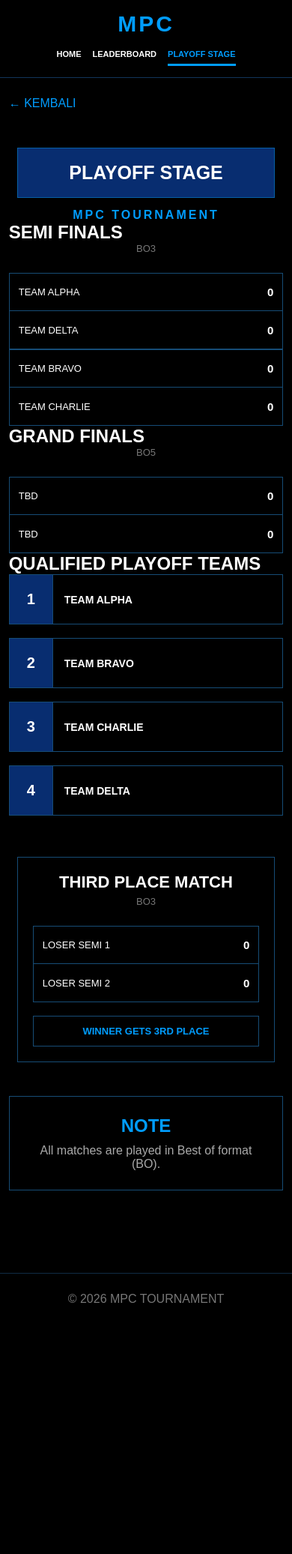
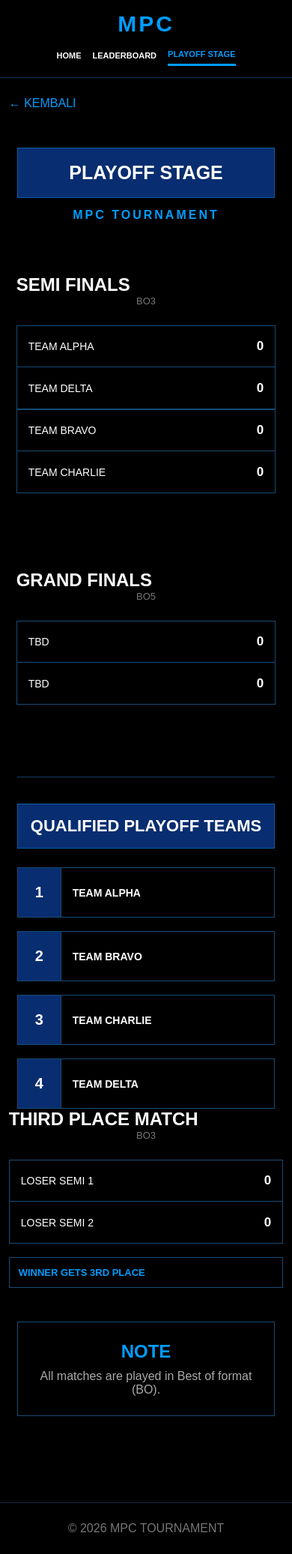
Before and after one commit to naqiuddin2303/MPC, a Flask app: page /playoff in a window 390 px wide. Shown: the whole page at 75% size. Before the commit the page ends 1738 px from the top, so only its background shows below. Run offline with Flask 3, Linux system fonts and the light colour scheme.

Commit message:
Update style.css

```diff
--- a/static/style.css
+++ b/static/style.css
@@ -17,6 +17,7 @@ body {
     color: #fff;
     font-family: Arial, Helvetica, sans-serif;
     min-height: 100vh;
+    overflow-x: hidden;
 }
 
 
@@ -45,6 +50,7 @@ nav {
 .menu,
 .nav-links {
     display: flex;
+    align-items: center;
     gap: 30px;
 }
 
@@ -268,97 +248,116 @@ td.left {
     text-align: left;
 }
 
-tbody tr:hover,
 table tr:hover {
     background: #031426;
 }
 
 
 /* ==========================================
-   PLAYOFF PAGE
+   PLAYOFF HEADER
 ========================================== */
 
 .playoff-header {
     width: 94%;
     max-width: 1500px;
-    margin: 30px auto 0;
+
+    margin: 30px auto 35px;
+
+    text-align: center;
+}
+
+.playoff-header h1 {
+    background: #082d70;
+
+    border: 1px solid #075fa5;
+
+    padding: 18px;
+
+    font-size: 34px;
+}
+
+.playoff-header p {
+    color: #009dff;
+
+    margin-top: 14px;
+
+    font-weight: bold;
+
+    letter-spacing: 3px;
 }
 
 
 /* ==========================================
-   PLAYOFF BRACKET
+   PLAYOFF BOX
 ========================================== */
 
-.playoff-bracket {
-    position: relative;
-
+.playoff-box {
     width: 94%;
     max-width: 1500px;
 
+    margin: 0 auto;
+}
+
+
+/* ==========================================
+   BRACKET
+
+   MATCH DENGAN HTML KAU:
+   .bracket
+   .round
+   .semi-round
+   .final-round
+========================================== */
+
+.bracket {
+    position: relative;
+
+    width: 100%;
+
     min-height: 650px;
-
-    margin: 0 auto;
-
-    padding: 70px 45px 50px;
-
-    background: #000;
-
-    border: 1px solid #123e63;
 
     display: grid;
 
-    grid-template-columns: minmax(0, 1fr) minmax(0, 1fr);
+    grid-template-columns: 1fr 1fr 1fr;
 
-    column-gap: 150px;
+    gap: 80px;
 
     align-items: start;
+
+    padding: 50px 20px;
 
     overflow: visible;
 }
 
 
 /* ==========================================
-   ROUND TITLES
+   ROUND
 ========================================== */
 
-.semi-finals-round h2,
-.grand-final-round h2 {
+.round {
+    position: relative;
+
+    width: 100%;
+
+    min-width: 0;
+}
+
+.round h3 {
     text-align: center;
 
-    font-size: 21px;
+    font-size: 20px;
 
     margin-bottom: 8px;
 }
 
 .bo {
+    text-align: center;
+
     color: #777;
-
-    text-align: center;
 
     font-size: 13px;
 
     margin-bottom: 25px;
-}
-
-
-/* ==========================================
-   SEMI FINALS
-========================================== */
-
-.semi-finals-round {
-    position: relative;
-
-    width: 100%;
-
-    z-index: 3;
-}
-
-.semi-match {
-    width: 100%;
-
-    max-width: 420px;
-
-    margin: 0 auto 75px;
 }
 
 
@@ -368,6 +367,11 @@ table tr:hover {
 
 .match {
     width: 100%;
+
+    max-width: 420px;
+
+    margin-left: auto;
+    margin-right: auto;
 
     background: #000;
 
@@ -383,7 +387,7 @@ table tr:hover {
 
     justify-content: space-between;
 
-    padding: 0 18px;
+    padding: 0 15px;
 
     border-bottom: 1px solid #164c76;
 
@@ -465,53 +479,100 @@ table tr:hover {
    GRAND FINAL
 ========================================== */
 
-.grand-final-round {
+.final-round {
     position: relative;
 
     padding-top: 125px;
 
-    width: 100%;
-
     z-index: 5;
 }
 
-.grand-match {
-    width: 100%;
-
-    max-width: 420px;
-
-    margin: 0 auto;
+.final-round .match {
+    margin-left: auto;
+    margin-right: auto;
 }
 
 
 /* ==========================================
-   QUALIFIED TEAMS
+   THIRD PLACE MATCH
+   BERASINGAN
+   TIADA GARIS PENYAMBUNG
 ========================================== */
 
-.qualified-round {
-    grid-column: 1 / 3;
+.third-place-box {
+    width: 550px;
 
-    width: 100%;
+    max-width: 94%;
 
-    margin-top: 20px;
+    margin: 20px auto 0;
+
+    padding: 30px;
+
+    text-align: center;
+
+    background: #000;
+
+    border: 1px solid #164c76;
+}
+
+.third-place-box h3 {
+    font-size: 21px;
+
+    margin-bottom: 8px;
+}
+
+.third-place-box .match {
+    margin-top: 25px;
+
+    text-align: left;
+}
+
+.third-result {
+    margin-top: 18px;
+
+    padding: 12px;
+
+    border: 1px solid #164c76;
+
+    color: #009dff;
+
+    font-size: 13px;
+
+    font-weight: bold;
+}
+
+
+/* ==========================================
+   QUALIFIED PLAYOFF TEAMS
+========================================== */
+
+.qualified-section {
+    width: 94%;
+    max-width: 1500px;
+
+    margin: 55px auto 0;
 
     padding-top: 35px;
 
     border-top: 1px solid #123e63;
 }
 
-.qualified-round h2 {
+.qualified-section h2 {
     text-align: center;
 
-    font-size: 21px;
+    background: #082d70;
 
-    margin-bottom: 25px;
+    border: 1px solid #075fa5;
+
+    padding: 16px;
+
+    font-size: 22px;
 }
 
 .qualified-grid {
     max-width: 1000px;
 
-    margin: auto;
+    margin: 25px auto 0;
 
     display: grid;
 
@@ -562,57 +621,11 @@ table tr:hover {
 
 
 /* ==========================================
-   THIRD PLACE MATCH
-   SEPARATE
-   NO CONNECTOR
-========================================== */
-
-.third-place-section {
-    width: 550px;
-
-    max-width: 94%;
-
-    margin: 55px auto 0;
-
-    padding: 30px;
-
-    text-align: center;
-
-    border: 1px solid #164c76;
-
-    background: #000;
-}
-
-.third-place-section h2 {
-    font-size: 22px;
-
-    margin-bottom: 5px;
-}
-
-.third-match {
-    margin: 25px auto 18px;
-
-    text-align: left;
-}
-
-.third-result {
-    padding: 12px;
-
-    border: 1px solid #164c76;
-
-    color: #009dff;
-
-    font-size: 13px;
-
-    font-weight: bold;
-}
-
-
-/* ==========================================
    NOTE
 ========================================== */
 
 .note-box {
+    width: 94%;
     max-width: 650px;
 
     margin: 45px auto 0;
@@ -692,7 +703,7 @@ footer {
 
     border-top: 1px solid #102c45;
 
-    margin-top: 40px;
+    margin-top: 45px;
 }
 
 
@@ -702,40 +713,25 @@ footer {
 
 @media (max-width: 1100px) {
 
-    .playoff-bracket {
-        grid-template-columns: 1fr;
+    .bracket {
+        grid-template-columns: 1fr 1fr;
 
-        row-gap: 45px;
-
-        padding: 50px 25px;
+        gap: 50px;
     }
 
-    .grand-final-round {
-        padding-top: 0;
+    .final-round {
+        grid-column: 1 / 3;
+
+        padding-top: 20px;
     }
 
-    .qualified-round {
-        grid-column: 1;
-
-        margin-top: 0;
+    .semi-round::before,
+    .semi-round::after {
+        display: none;
     }
 
     .qualified-grid {
         grid-template-columns: repeat(2, 1fr);
-    }
-
-    /*
-       Bila skrin kecil, connector desktop
-       disembunyikan supaya tak rosak layout.
-    */
-
-    .semi-finals-round::before,
-    .semi-finals-round::after {
-        display: none;
-    }
-
-    .moments-grid {
-        grid-template-columns: 1fr;
     }
 }
 
@@ -747,6 +743,8 @@ footer {
 @media (max-width: 700px) {
 
     nav {
+        min-height: auto;
+
         flex-direction: column;
 
         gap: 10px;
@@ -790,44 +788,40 @@ footer {
         font-size: 14px;
     }
 
-    .page-header h1,
     .playoff-header h1 {
         font-size: 25px;
     }
 
-    .leaderboard {
-        width: 94%;
+    .bracket {
+        grid-template-columns: 1fr;
+
+        gap: 45px;
+
+        padding: 35px 10px;
     }
 
-    .leaderboard h1 {
-        font-size: 28px;
+    .final-round {
+        grid-column: auto;
+
+        padding-top: 0;
     }
 
-    .playoff-bracket {
-        width: 94%;
-
-        padding: 35px 15px;
+    .semi-round::before,
+    .semi-round::after {
+        display: none;
     }
 
     .qualified-grid {
         grid-template-columns: 1fr;
     }
 
-    .third-place-section {
+    .third-place-box {
         width: 94%;
 
         padding: 20px;
     }
 
-    .team-row {
-        min-height: 50px;
-
-        padding: 0 12px;
-
-        font-size: 13px;
-    }
-
-    .team-row strong {
-        font-size: 15px;
+    .moments-grid {
+        grid-template-columns: 1fr;
     }
 }
```
Also changed, not shown: other parts of static/style.css (+41 -57 lines).
